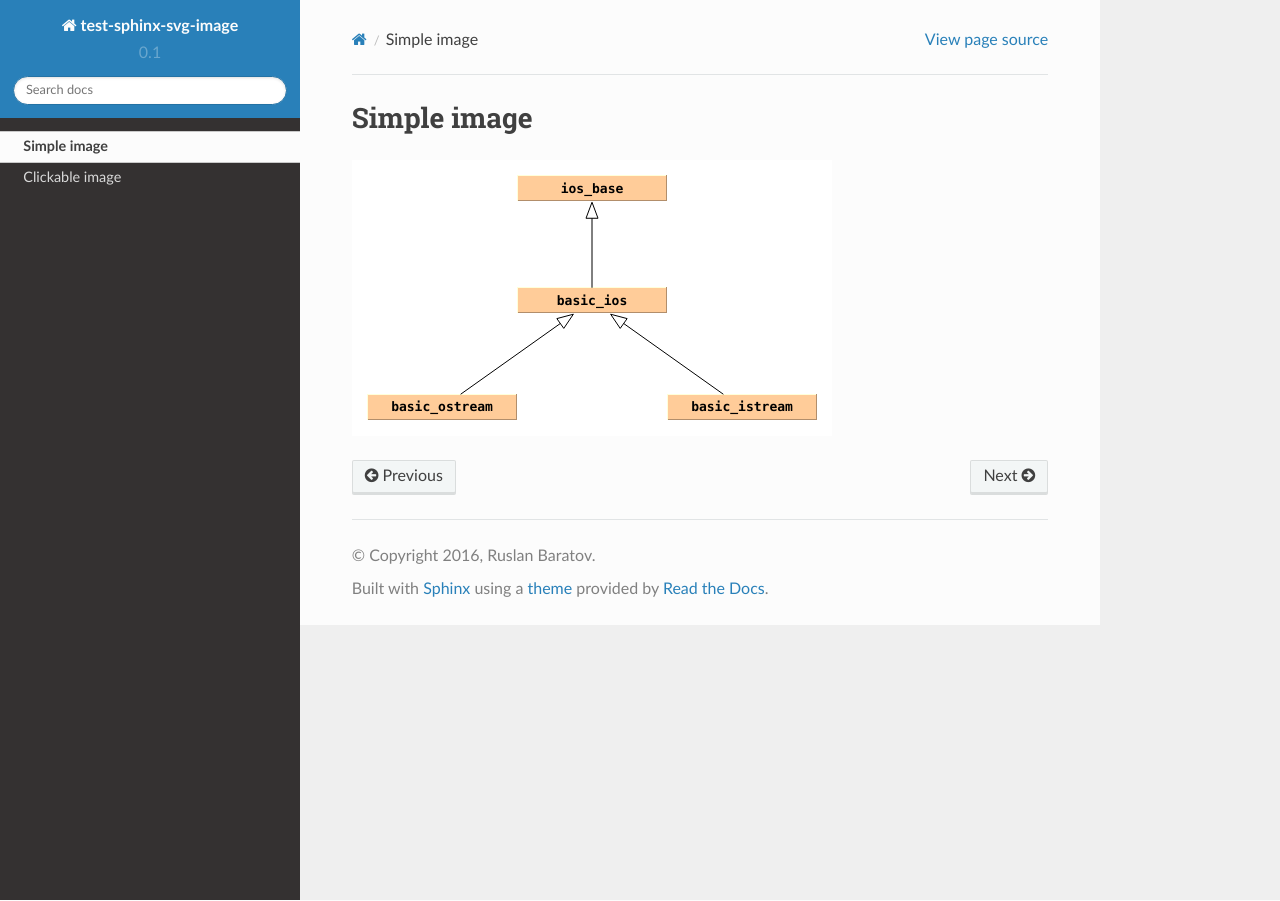
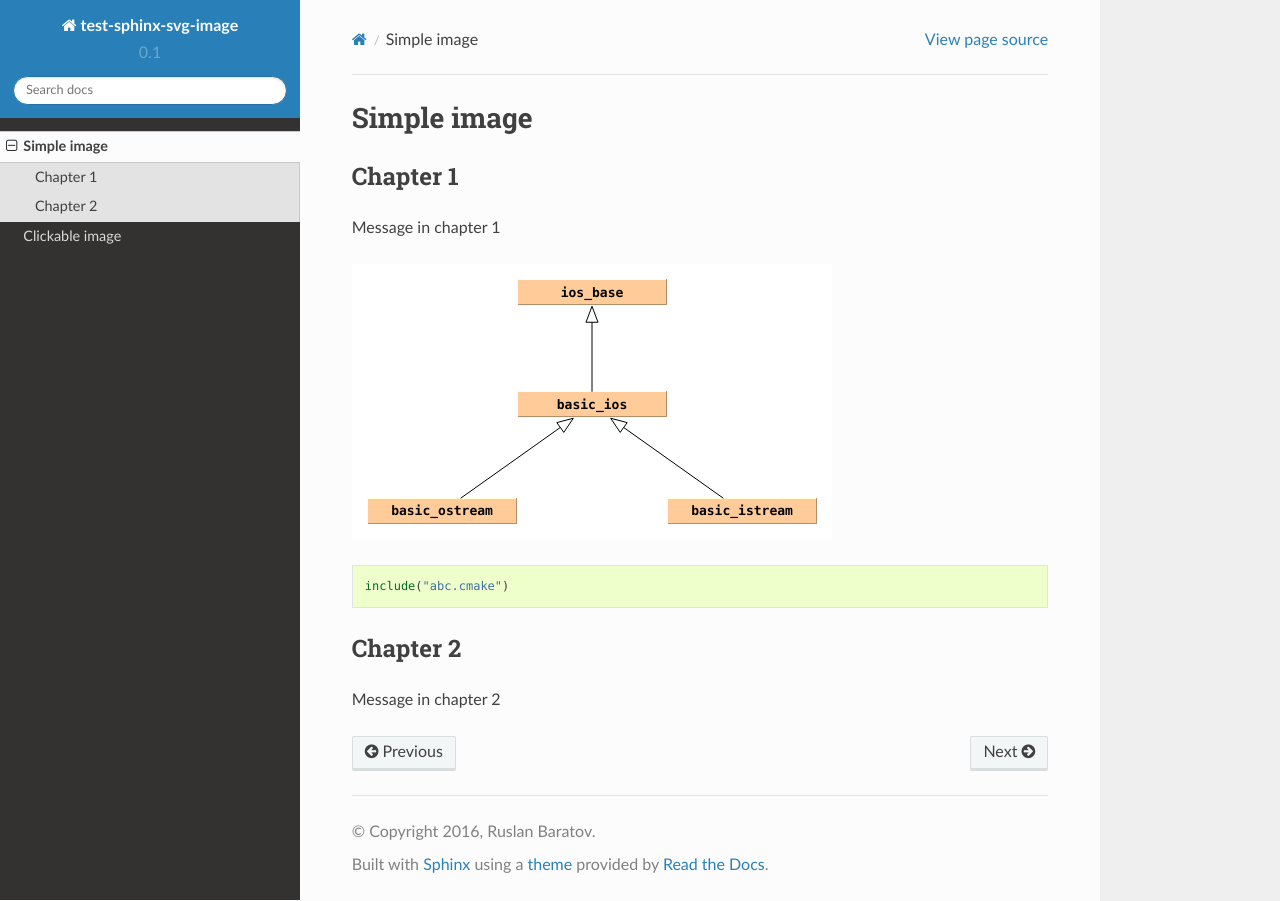
Before and after one commit to Cristianpp27/test-sphinx-svg-image, a Sphinx documentation site: the page built from docs/simple-image.rst, in a window 1280 px wide. Built offline with Sphinx 7.4.7 and the Read the Docs theme 2.0.0, drawn with Linux system fonts in a browser that asks for light colours.

Commit message:
Add style.css

```diff
--- /dev/null
+++ b/docs/_static/style.css
@@ -0,0 +1,3 @@
+.section {
+  overflow: scroll;
+}
--- /dev/null
+++ b/docs/_templates/layout.html
@@ -0,0 +1,5 @@
+{# layout.html #}
+{# Import the theme's layout. #}
+{% extends "!layout.html" %}
+
+{% set css_files = css_files + ['_static/style.css'] %}
--- a/docs/simple-image.rst
+++ b/docs/simple-image.rst
@@ -1,4 +1,18 @@
 Simple image
 ============
 
+Chapter 1
+---------
+
+Message in chapter 1
+
 .. image:: /images/test-svg.svg
+
+.. code-block:: cmake
+
+   include("abc.cmake")
+
+Chapter 2
+---------
+
+Message in chapter 2
```
